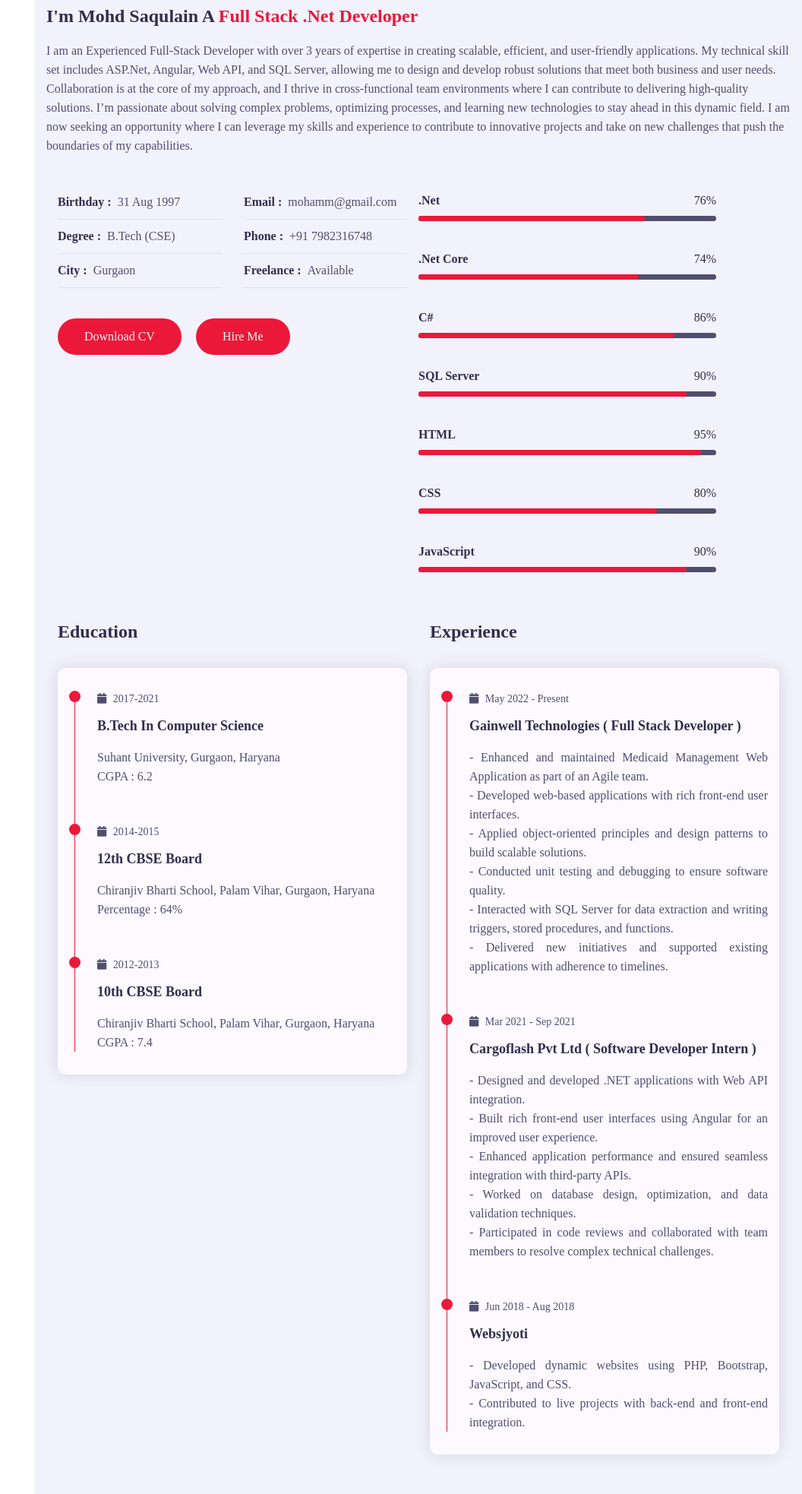
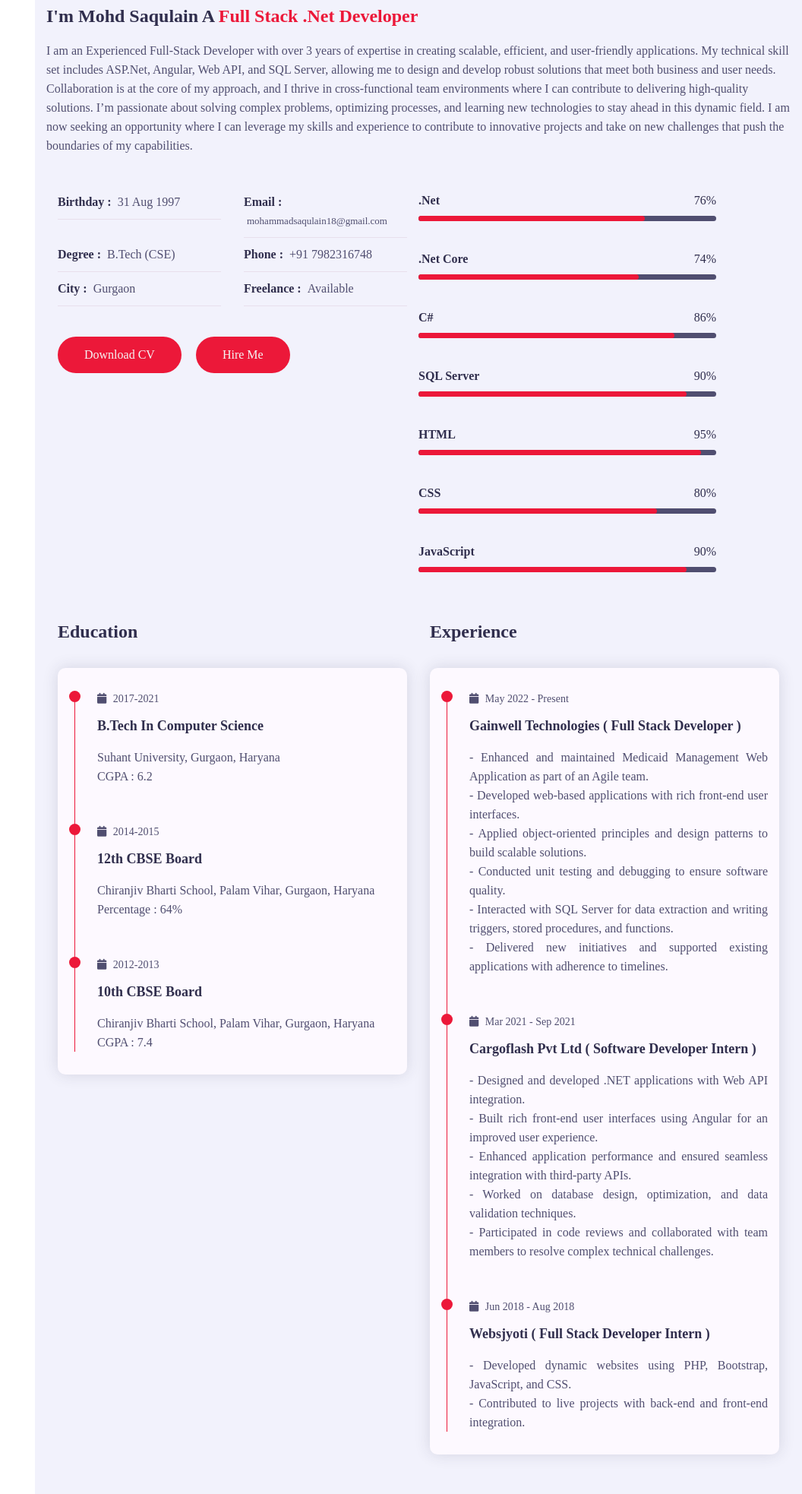
Before and after one commit to mdgamer/Portfolio-Website, a plain HTML site: page index.html in a window 1280 px wide. Shown: the part 977-2943 px from the top of the page at 76% size, without its empty margins (224-1280 px from the left). Drawn offline with nearby package versions, Linux system fonts and the light colour scheme; a web font is replaced by a local one.

Commit message:
adding cv to download

```diff
--- a/index.html
+++ b/index.html
@@ -89,7 +89,7 @@ I am now seeking an opportunity where I can leverage my skills and experience to
                                                 <p>Birthday : <span> 31 Aug 1997</span></p>
                                             </div>
                                             <div class="info-item padd-15">
-                                                <p>Email : <span>mohamm@gmail.com</span></p>
+                                                <p>Email : <span style="font-size:13px;">mohammadsaqulain18@gmail.com</span></p>
                                             </div>
                                             <div class="info-item padd-15">
                                                 <p>Degree : <span>B.Tech (CSE)</span></p>
@@ -106,7 +106,7 @@ I am now seeking an opportunity where I can leverage my skills and experience to
                                             </div>
                                             <div class="row">
                                                 <div class="buttons padd-15">
-                                                    <a href="#" class="btn">Download CV</a>
+                                                    <a href="/Download/SaqulainResume2025.pdf" download="SaqulainResume2025" class="btn">Download CV</a>
                                                     <a href="#contact" class="btn hire-me">Hire Me</a>
                                                 </div>
                                                </div>
@@ -250,7 +250,7 @@ I am now seeking an opportunity where I can leverage my skills and experience to
                                                                 <i class="fa fa-calendar"></i>
                                                                 Jun 2018 - Aug 2018
                                                             </h3>
-                                                            <h4 class="timeline-title">Websjyoti</h4>
+                                                            <h4 class="timeline-title">Websjyoti ( Full Stack Developer Intern )</h4>
                                                             <p class="timeline-text">
                                                                 - Developed dynamic websites using PHP, Bootstrap, JavaScript, and CSS. <br>
                                                                 - Contributed to live projects with back-end and front-end integration.
--- a/js/script.js
+++ b/js/script.js
@@ -1,7 +1,7 @@
 /* ============================================ typing animation =========================================== */
 
 var typed = new Typed(".typing",{
-    strings:["Web Designer","Web Developer","Backend Engineer","SQL Developer"],
+    strings:["Web Designer","Web Developer","SQL Developer","Full Stack Developer"],
     typeSpeed:100,
     backSpeed:60,
     loop:true
```
Also changed, not shown: 1 other file.
